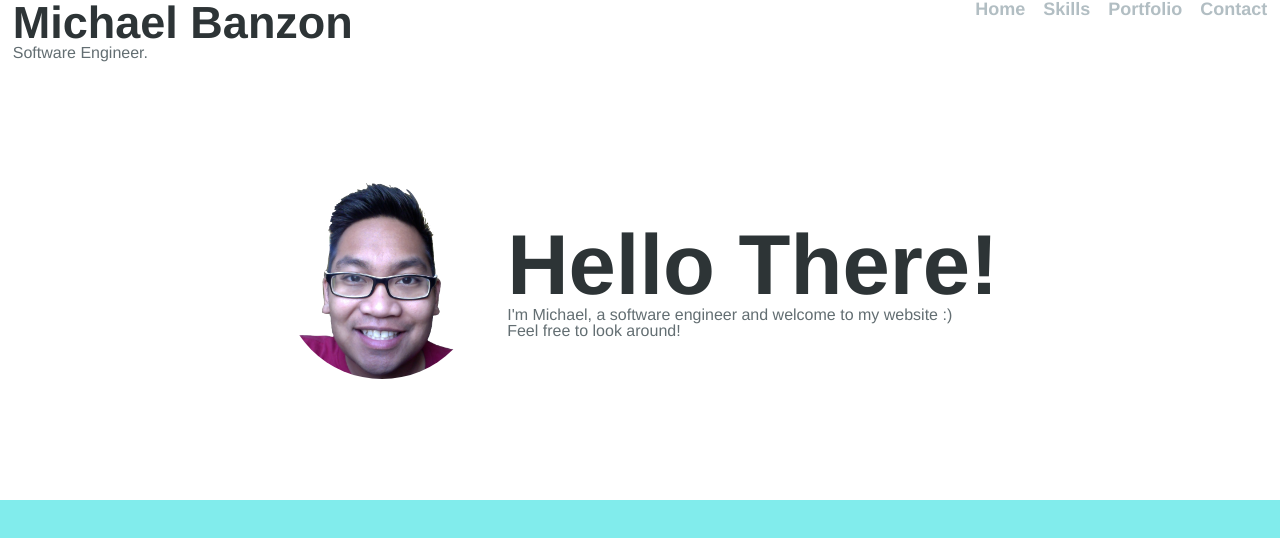
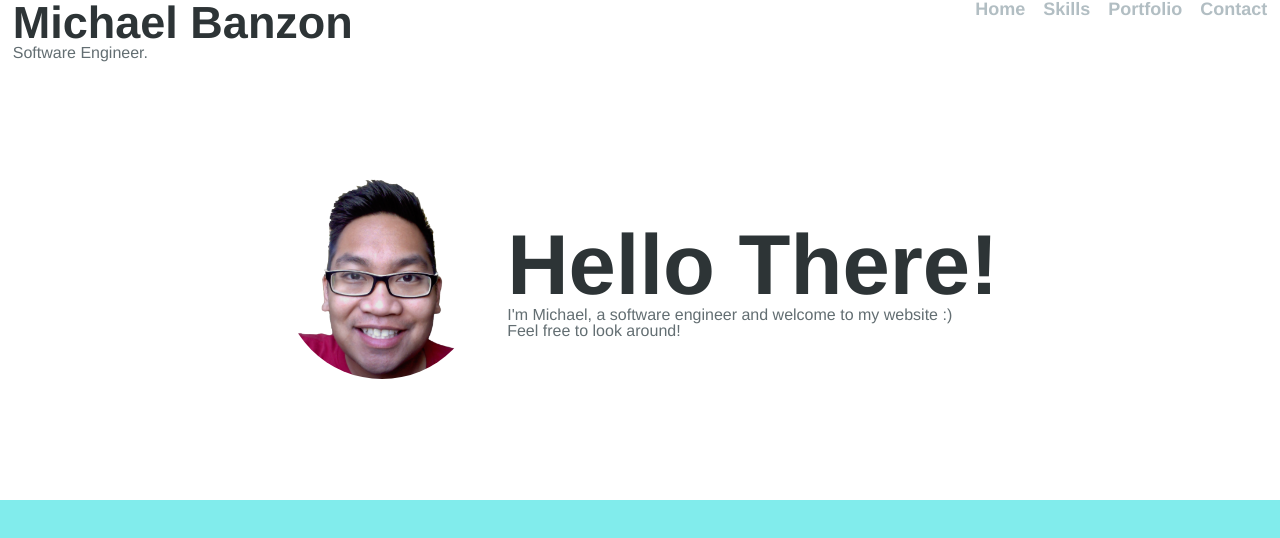
Before and after one commit to mrnbanzon/portfolio, a website: page src/index.html in a window 1280 px wide. Shown: the top 538 px of the page. Drawn offline with Linux system fonts and the light colour scheme.

Commit message:
Update to profile picture.

```diff
--- a/src/index.html
+++ b/src/index.html
@@ -26,7 +26,7 @@
     </div>
     <div class="welcome">
       <div class="welcome__img">
-        <img src="./images/profile_pic.png" alt="profile_pic">
+        <img src="./images/profile.png" alt="profile_pic">
       </div>
       <div class="welcome__text">
         <h1>Hello There!</h1>
```
Also changed, not shown: src/images/profile.png (added), src/images/profile_pic.png (deleted).
